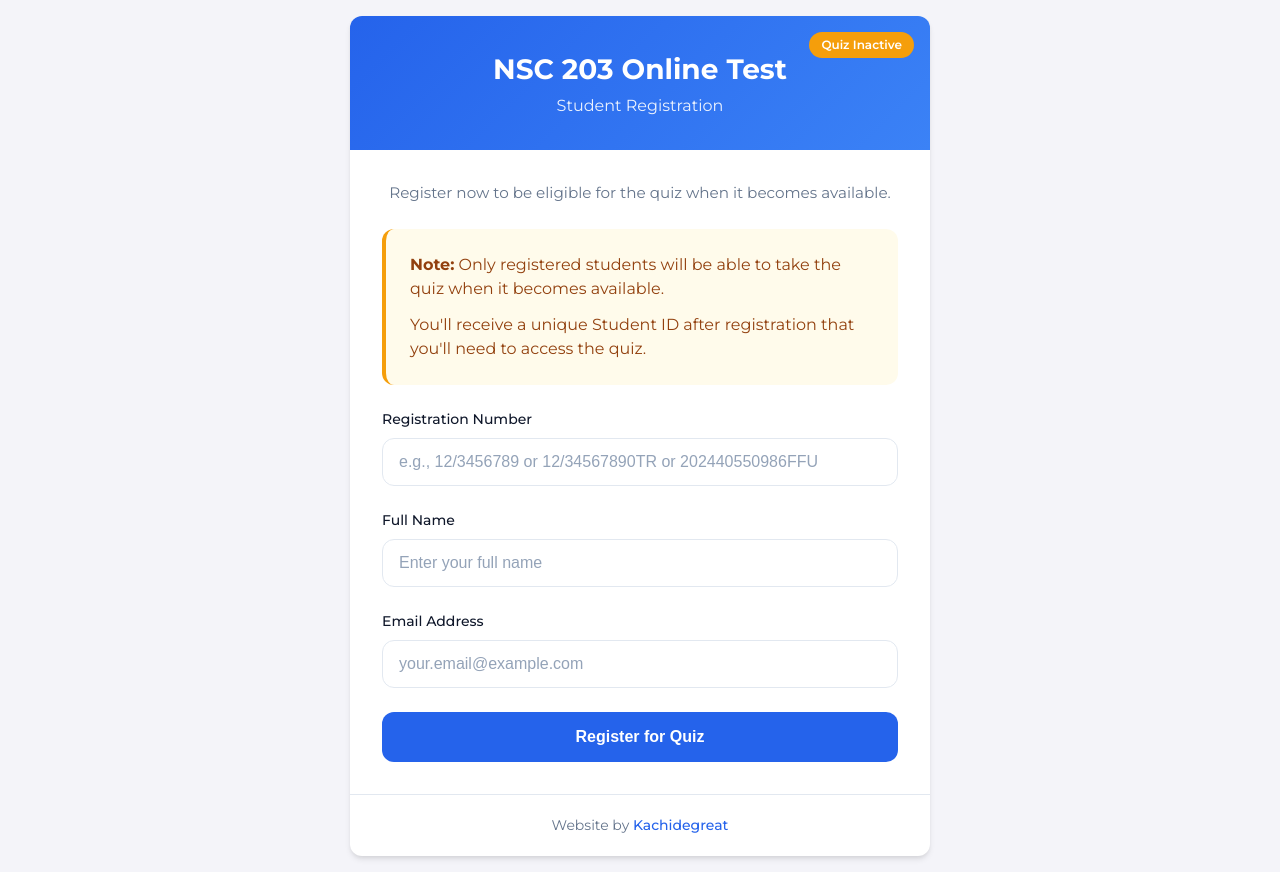
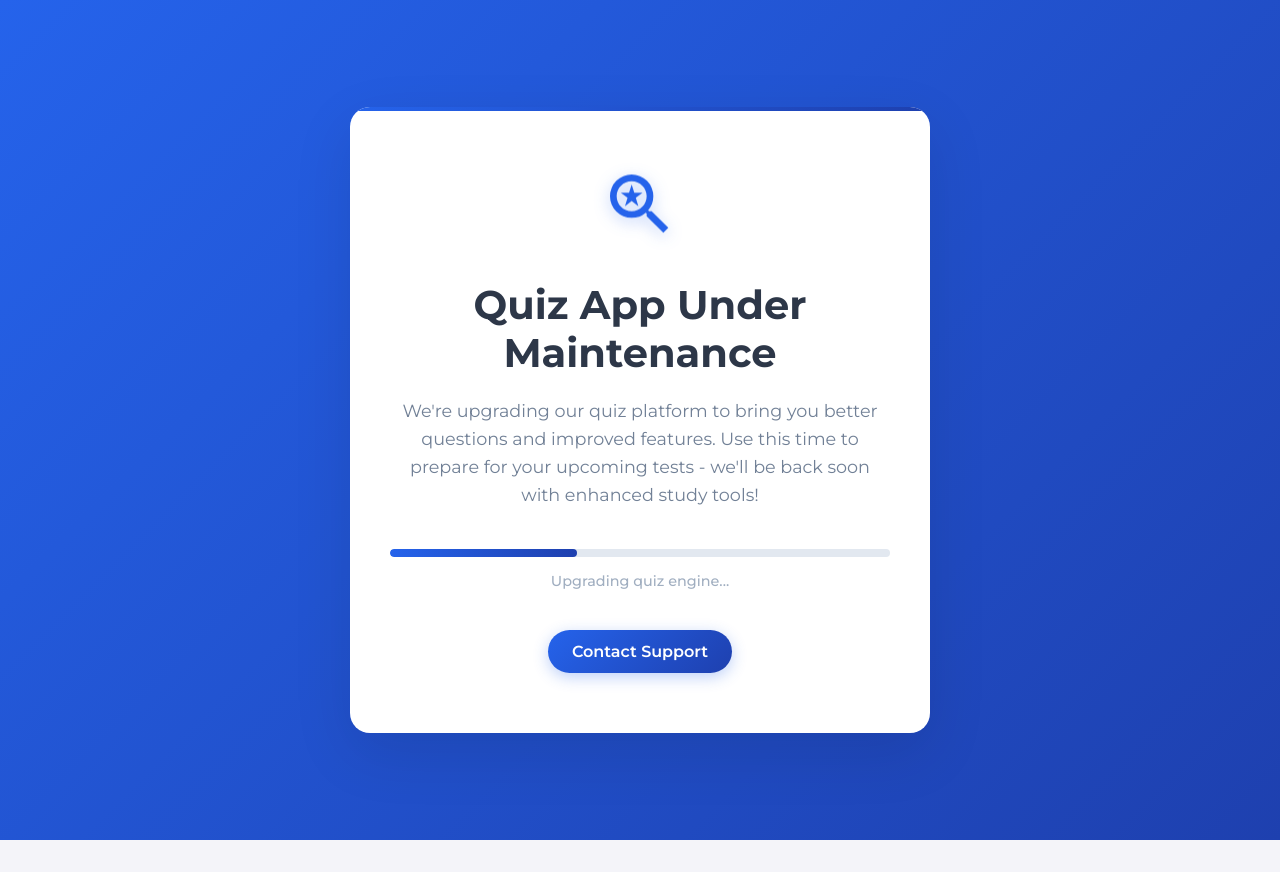
Before and after one commit to kachiDeGreat/quiz-app, a React (Create React App) app: page / in a window 1280 px wide. After the commit the page ends 840 px from the top, so only its background shows below. Built offline with nearby package versions, Linux system fonts and the light colour scheme.

Commit message:
closed app

```diff
--- a/src/App.tsx
+++ b/src/App.tsx
@@ -41,7 +41,7 @@ const App: React.FC = () => {
 
   return (
     <div className="app">
-      {currentView === "registration" && (
+      {/* {currentView === "registration" && (
         <Registration
           onRegistrationComplete={handleRegistrationComplete}
           quizActive={quizActive}
@@ -61,8 +61,9 @@ const App: React.FC = () => {
           userData={userData}
           onBackToVerification={() => setCurrentView("id-verification")}
         />
-      )}
-      {/* <MaintenancePage /> */}
+      )} */}
+
+      <MaintenancePage />
       <ToastContainer
         position="top-center"
         autoClose={5000}
```
